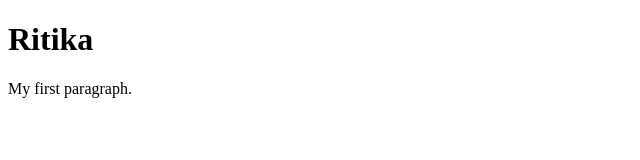
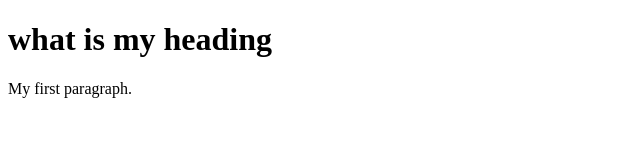
Before and after one commit to ritikakini/ritikakini.github.io, a plain HTML site: page index.html in a window 1280 px wide. Shown: the whole page, without its empty margins (0-640 px from the left). Drawn offline with Linux system fonts and the light colour scheme.

Commit message:
Update index.html

```diff
--- a/index.html
+++ b/index.html
@@ -28,7 +28,7 @@ if you find that useful -->
 <!-- Most elements both open and close, with the content in the middle -->
 <!-- Indenting is optional, but helps with readability -->
 <body>
-    <h1>Ritika</h1>
+    <h1>what is my heading</h1>
     <p>My first paragraph.</p>
 </body>
 </html>
```
